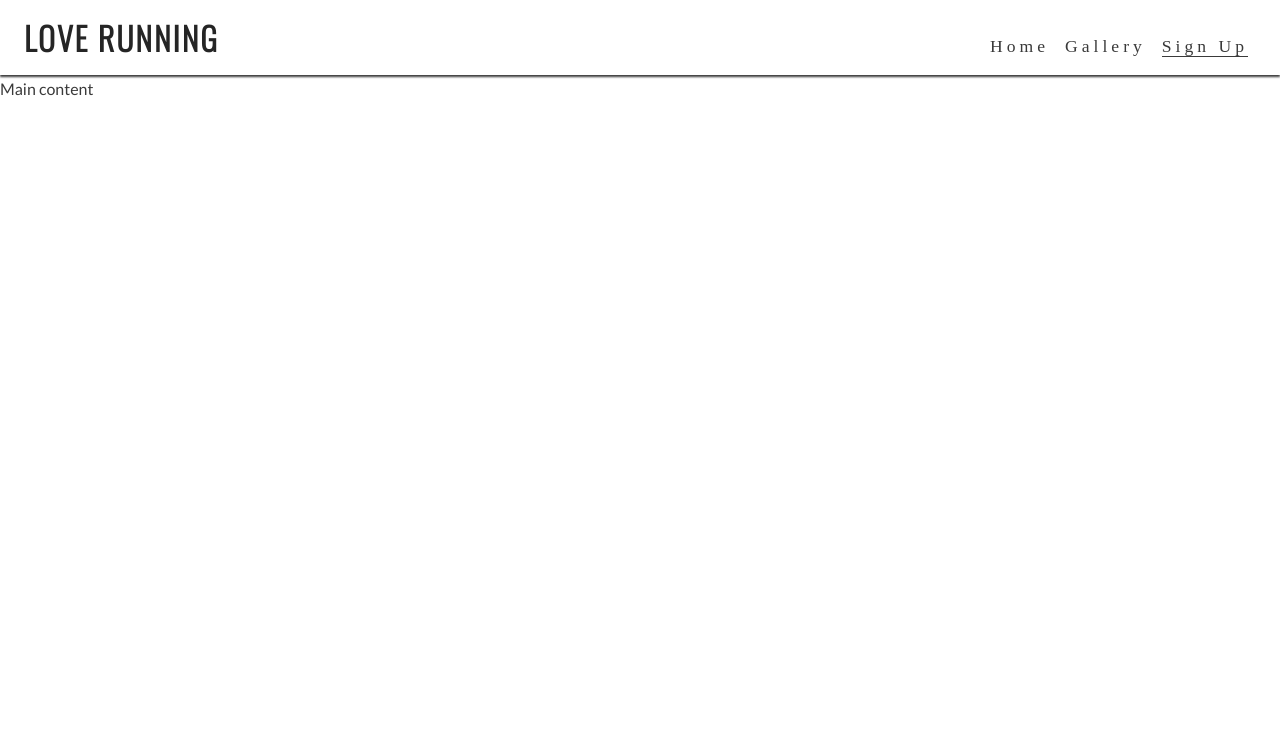
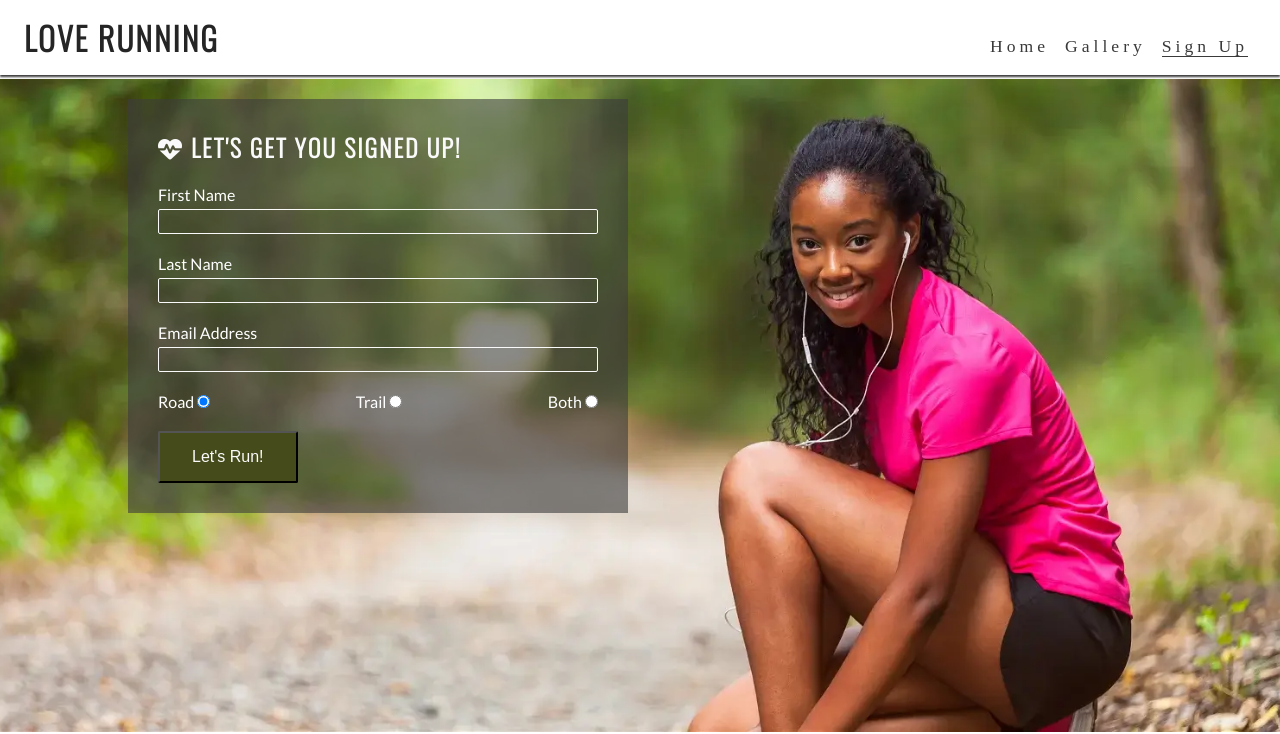
Before and after one commit to soumya2219/love-running, a plain HTML site: page signup.html in a window 1280 px wide. Shown: the top 734 px of the page. Drawn offline with nearby package versions, Linux system fonts and the light colour scheme; a web font is replaced by a local one.

Commit message:
signup page done

```diff
--- a/assets/css/style.css
+++ b/assets/css/style.css
@@ -147,7 +147,55 @@ main{
     flex: 1 0 auto;
     font-family: 'Lato', sans-serif;
     margin-top: 47px;
+    /* Enable flex properties for child elements */
+    display: flex;
+    flex-direction: column;
 }
+/* Form */
+#signup {
+    background-image: url("../images/signup-image.webp");
+    background-size: cover;
+    background-position: 75%;
+    padding: 20px 10% 0 10%;
+    flex-grow: 1;
+}
+
+#signup-form {
+    color: #ffffff;
+    background-color: rgba(60, 60, 60, 0.6);
+    padding: 30px;
+}
+
+#signup-form>h2 {
+    color: #fafafa;
+    margin-bottom: 20px;
+}
+.text-input {
+    background: transparent;
+    color: #fafafa;
+    width: 100%;
+    height: 25px;
+    margin: 5px 0 20px 0;
+    border: 1px solid #fafafa;
+    border-radius: 2px;
+    padding: 0 5px;
+}
+
+.radio-buttons {
+    width: 100%;
+    display: flex;
+    justify-content: space-between;
+}
+
+.join-button {
+    margin-top: 20px;
+    border-radius: 2px;
+    padding: 15px 32px;
+    font-size: 100%;
+    background-color: #454b1b;
+    color: #fafafa;
+}
+
 /*hero section */
 #hero{
      height: 600px;
@@ -259,7 +307,13 @@ padding-left: 10px;
     padding: 5%;
     color: #3a3a3a;
 }
-
+/* Media query: large or landscape phones (576px and up) */
+@media screen and (min-width: 576px) {
+    #photos {
+        column-count: 2;
+        column-gap: 0;
+    }
+}
 
 /*Media query: tablets and larger (760px and up)*/
 @media screen and (min-width: 768px) {
@@ -314,6 +368,33 @@ main{
         text-align: end;
         align-self: flex-end;
     }
+
+      /* Gallery */
+    #photos {
+        column-count: 3;
+    }
+    /* Form */
+    #signup {
+        background-position: center;
+        position: relative;
+    }
+
+    #signup-form {
+        max-width: 500px;
+
+
+
+    }
+
+    .text-input:hover {
+        border-color: #f16c6b;
+    }
+
+    .join-button:hover {
+        background-color: #fafafa;
+        color: #454b1b;
+    }
+
 }
 
 /*Large devices 992px and up*/
@@ -321,6 +402,10 @@ main{
   #menu a:hover{
     border-bottom: 1px solid #3a3a3a;
   }
+    /* Gallery */
+    #photos {
+        column-count: 4;
+    }
 }
 @media screen and (min-width: 1200px) {
     /* Reasons section */
--- a/signup.html
+++ b/signup.html
@@ -46,7 +46,41 @@
 
 
     <!-- Main content -->
-<main>Main content</main>
+<main>
+
+ <section id="signup">
+            <form id="signup-form" method="POST" action="https://formdump.codeinstitute.net">
+                <h2><i class="fa-solid fa-heartbeat"></i> Let's get you signed up!</h2>
+                <label for="first-name">First Name</label>
+                <input type="text" name="first_name" id="first-name" class="text-input" required>
+                <br>
+                <label for="last-name">Last Name</label>
+                <input type="text" name="last_name" id="last-name" class="text-input" required>
+                <br>
+                <label for="email-address">Email Address</label>
+                <input type="email" name="email_address" id="email-address" class="text-input" required>
+                <br>
+                <div class="radio-buttons">
+                    <div>
+                        <label for="road">Road</label>
+                        <input type="radio" name="running_preference" id="road" value="road" required checked>
+                    </div>
+                    <div>
+                        <label for="trail">Trail</label>
+                        <input type="radio" name="running_preference" id="trail" value="trail" required>
+                    </div>
+                    <div>
+                        <label for="both">Both</label>
+                        <input type="radio" name="running_preference" id="both" value="both" required>
+                    </div>
+                </div>
+                <button type="submit" class="join-button">Let's Run!</button>
+            </form>
+        </section>
+
+
+
+</main>
 
 <!-- Footer -->
 <footer>
```
Also changed, not shown: assets/images/signup-image.webp (added).
